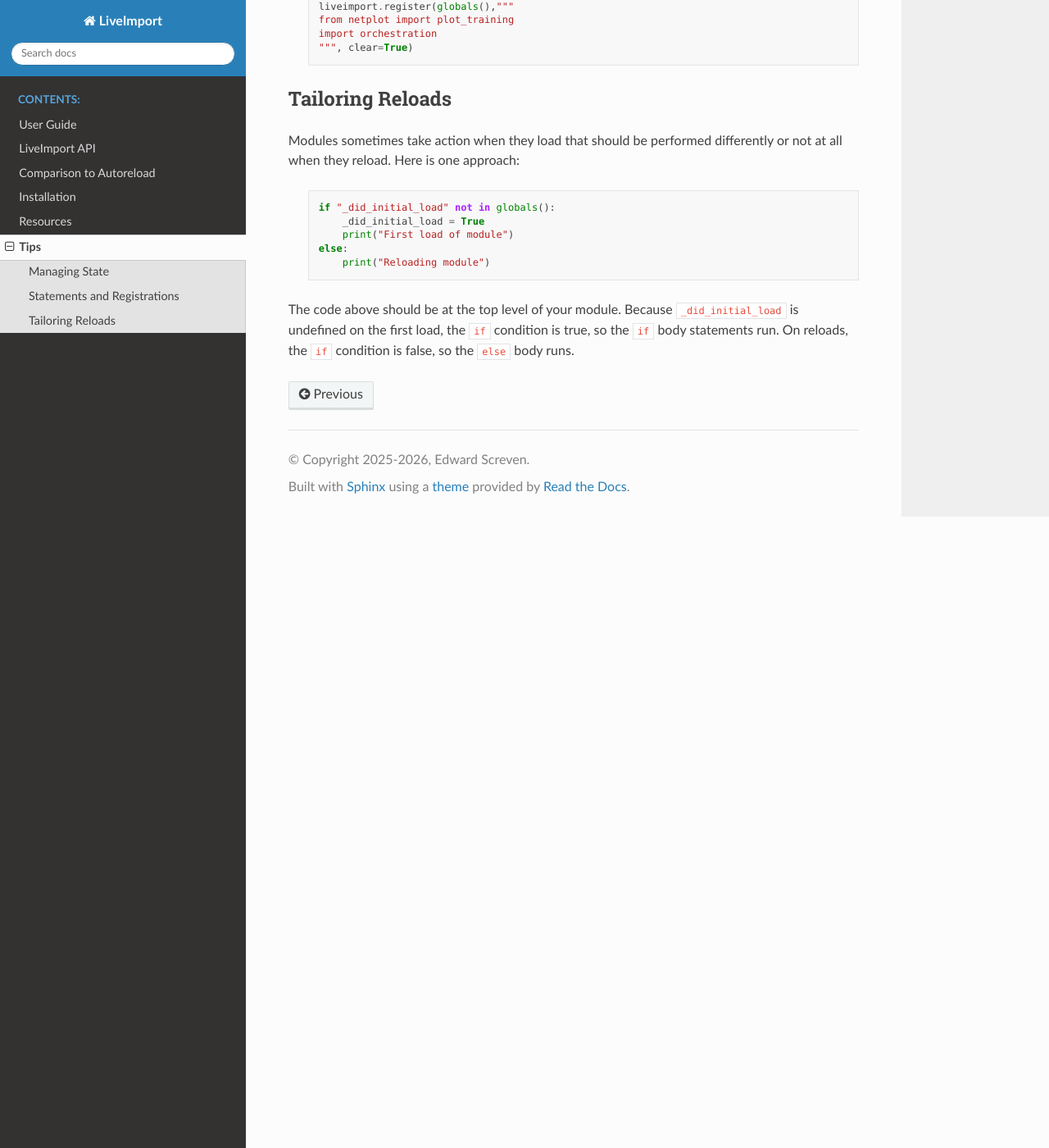
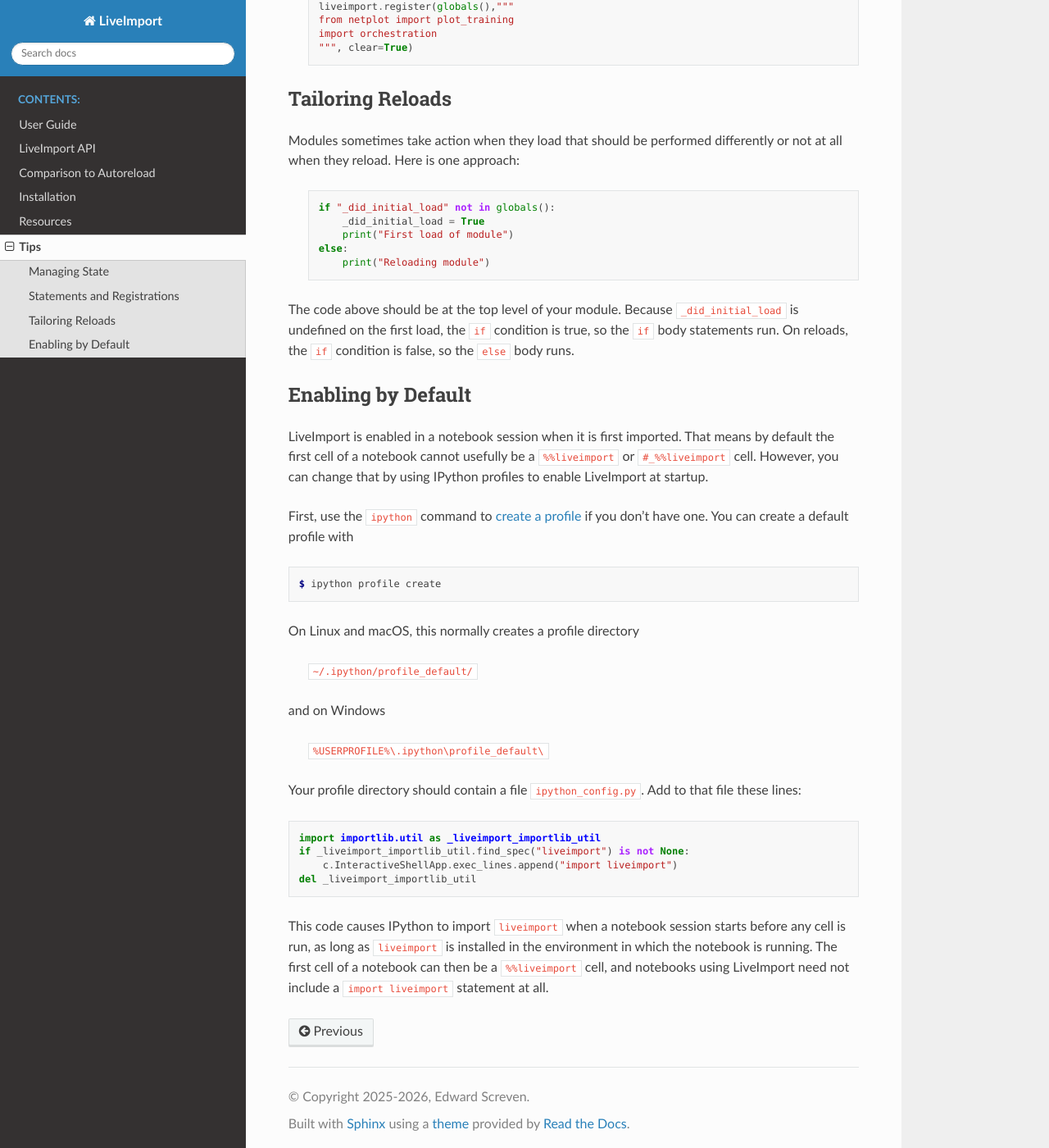
Before and after one commit to escreven/liveimport, a Sphinx documentation site: the page built from doc/tips.rst, in a window 1280 px wide and 1400 px high, scrolled down 1825 px. Shown: the whole window at 82% size. Built offline with Sphinx 7.4.7 and the Read the Docs theme 3.1.0, drawn with Linux system fonts in a browser that asks for light colours.

```diff
--- a/doc/installation.rst
+++ b/doc/installation.rst
@@ -1,7 +1,7 @@
 .. currentmodule:: liveimport
 
 Installation
-------------
+============
 
 You can install LiveImport from PyPI with
 
--- a/doc/tips.rst
+++ b/doc/tips.rst
@@ -119,3 +119,45 @@ The code above should be at the top level of your module.  Because
 ``_did_initial_load`` is undefined on the first load, the ``if`` condition is
 true, so the ``if`` body statements run.  On reloads, the ``if`` condition is
 false, so the ``else`` body runs.
+
+.. _enabling_by_default:
+
+Enabling by Default
+~~~~~~~~~~~~~~~~~~~
+
+LiveImport is enabled in a notebook session when it is first imported.  That
+means by default the first cell of a notebook cannot usefully be a
+``%%liveimport`` or ``#_%%liveimport`` cell.  However, you can change that by
+using IPython profiles to enable LiveImport at startup.
+
+First, use the ``ipython`` command to `create a profile
+<https://ipython.readthedocs.io/en/stable/config/intro.html>`_
+if you don't have one.  You can create a default profile with
+
+.. code:: console
+
+    $ ipython profile create
+
+On Linux and macOS, this normally creates a profile directory
+
+    ``~/.ipython/profile_default/``
+
+and on Windows
+
+    ``%USERPROFILE%\.ipython\profile_default\``
+
+Your profile directory should contain a file ``ipython_config.py``.  Add to that
+file these lines:
+
+.. code:: python
+
+    import importlib.util as _liveimport_importlib_util
+    if _liveimport_importlib_util.find_spec("liveimport") is not None:
+        c.InteractiveShellApp.exec_lines.append("import liveimport")
+    del _liveimport_importlib_util
+
+This code causes IPython to import ``liveimport`` when a notebook session
+starts before any cell is run, as long as ``liveimport`` is installed in the
+environment in which the notebook is running.  The first cell of a notebook can
+then be a ``%%liveimport`` cell, and notebooks using LiveImport need not
+include a ``import liveimport`` statement at all.
--- a/doc/userguide.rst
+++ b/doc/userguide.rst
@@ -208,6 +208,10 @@ simply delete ``import symcode`` and rerun the containing cell.  If you do have
 multiple ``%%liveimport`` cells, then it's best if the first (and only the
 first) uses option ``--clear``.
 
+Normally, the first ``%%liveimport`` cell cannot be the first notebook cell
+because LiveImport isn't enabled until it's imported.  See
+:ref:`Enabling by Default <enabling_by_default>` to change that.
+
 Reload Reports
 --------------
 
```
Also changed, not shown: CHANGELOG.md (+2 -0 lines), README.md (+4 -0 lines), enabling-by-default.md (added, +37 -0 lines).
